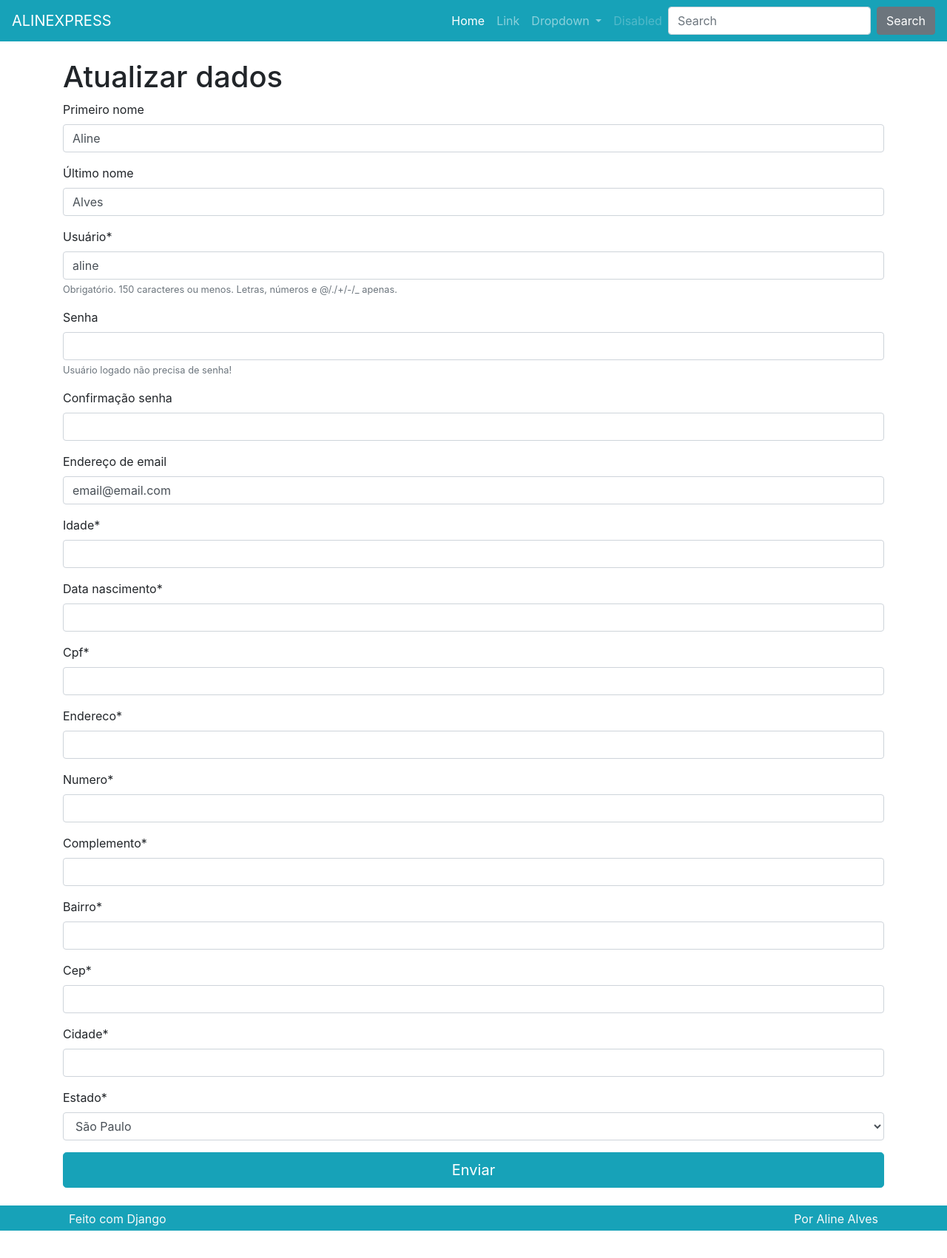
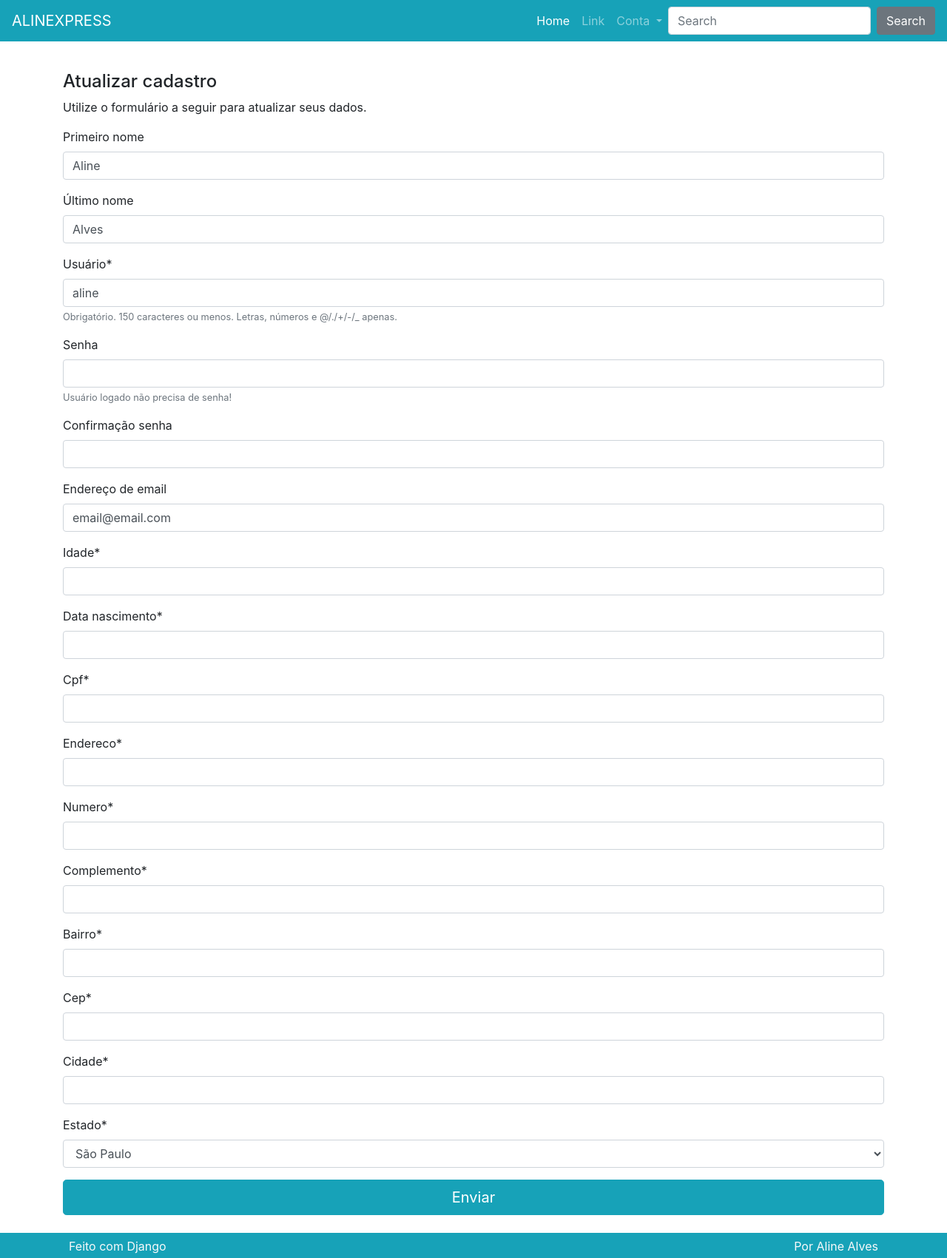
Before and after one commit to alinealves0/ecommerce, a Django app: page /perfil/ in a window 1280 px wide. Shown: the whole page at 74% size. Before the commit the page ends 1664 px from the top, so only its background shows below. Run offline with Django 4.2, Linux system fonts and the light colour scheme; a user stored in the database is signed in; data comes from the database, SQL or seed files in the repository; some libraries are stand-ins or nearby versions.

Commit message:
Criando login e logout

```diff
--- a/perfil/templates/perfil/atualizar.html
+++ b/perfil/templates/perfil/atualizar.html
@@ -1,5 +1,8 @@
 {% extends 'perfil/criar.html' %}
 
 {% block titulocadastro  %}
-<h1>Atualizar dados</h1>
+<h4>Atualizar cadastro</h4>
+<p>
+    Utilize o formulário a seguir para atualizar seus dados.
+</p>
  {% endblock  %}
--- a/perfil/templates/perfil/criar.html
+++ b/perfil/templates/perfil/criar.html
@@ -6,15 +6,17 @@
 <div class="row">
 
     {% if not request.user.is_authenticated  %}
-    <div class="col-lg">
-        <h1>Login</h1>
+    <div class="col-lg mt-3">
+        <h4>Login</h4>
+        <p>Se você já fez cadastro, basta entrar com seu usuário e senha abaixo:</p>
     </div>
     {% endif %}
 
-    <div class="col-lg">
+    <div class="col-lg mt-3">
 
         {% block titulocadastro  %}
-        <h1>Cadastro</h1>
+        <h4>Cadastro</h4>
+        <p>Caso não tenha cadastro, utilize o formulário a seguir para se cadatrar</p>
         {% endblock  %}
 
         <form method="POST" action="">
--- a/templates/parciais/_nav.html
+++ b/templates/parciais/_nav.html
@@ -15,21 +15,27 @@
             <li class="nav-item">
                 <a class="nav-link" href="#">Link</a>
             </li>
+
+            {% if request.user.is_authenticated %}
             <li class="nav-item dropdown">
                 <a class="nav-link dropdown-toggle" href="#" id="navbarDropdown" role="button"
                     data-toggle="dropdown" aria-haspopup="true" aria-expanded="false">
-                    Dropdown
+                    Conta
                 </a>
                 <div class="dropdown-menu" aria-labelledby="navbarDropdown">
-                    <a class="dropdown-item" href="#">Action</a>
-                    <a class="dropdown-item" href="#">Another action</a>
-                    <div class="dropdown-divider"></div>
-                    <a class="dropdown-item" href="#">Something else here</a>
+                    <a class="dropdown-item" href="{% url 'perfil:criar' %}">Atualizar dados</a>
+                    <a class="dropdown-item" href="{% url 'perfil:logout' %}">Sair</a>
                 </div>
             </li>
+            {% else %}
+
             <li class="nav-item">
-                <a class="nav-link disabled" href="#">Disabled</a>
+                <a class="nav-link" href="{% url 'perfil:criar' %}">Entrar</a>
             </li>
+            <li class="nav-item">
+                <a class="nav-link" href="{% url 'perfil:criar' %}">Criar conta</a>
+            </li>
+            {% endif %}
 
             {% if request.session.carrinho %}
             <li class="nav-item">
```
